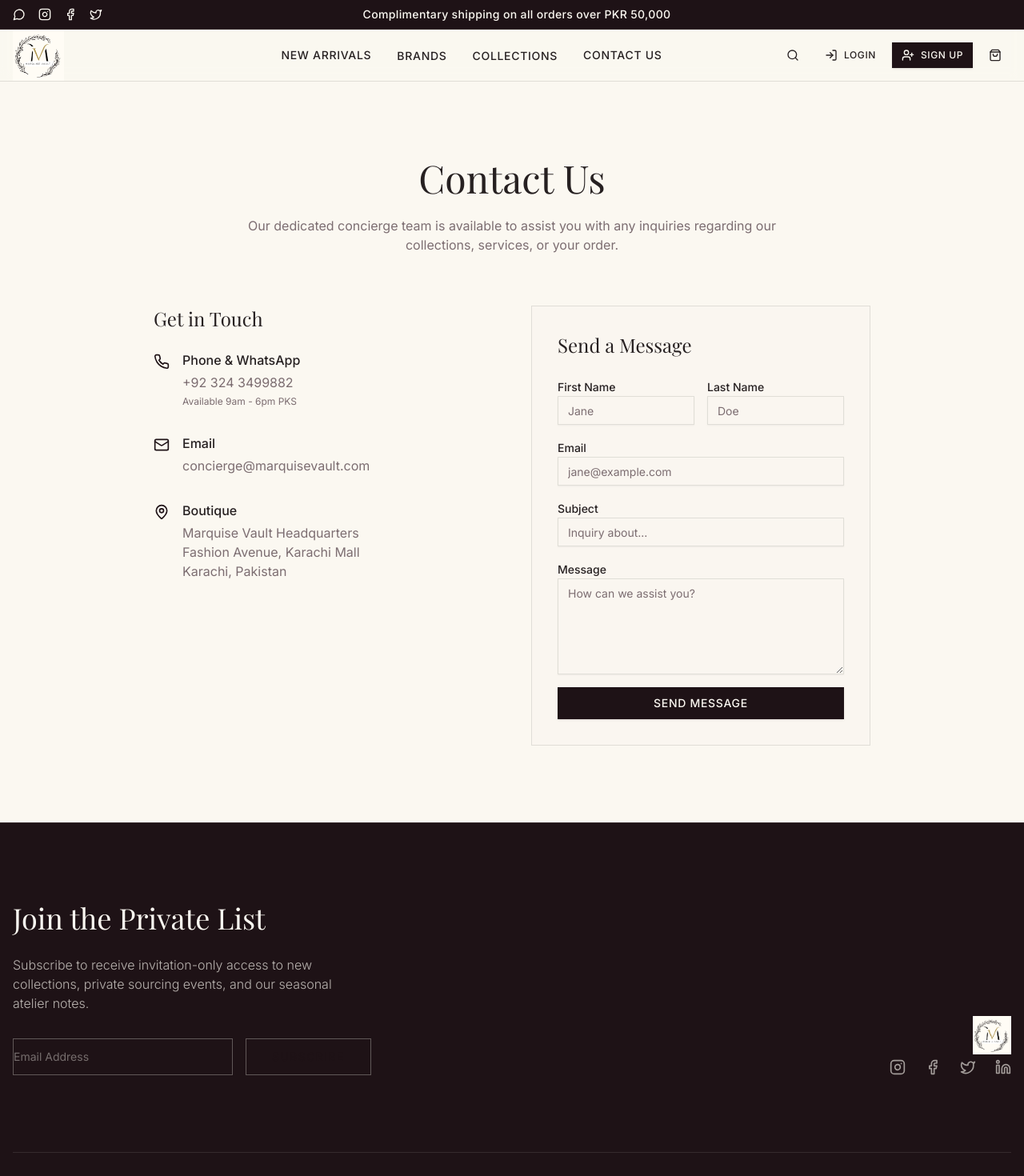
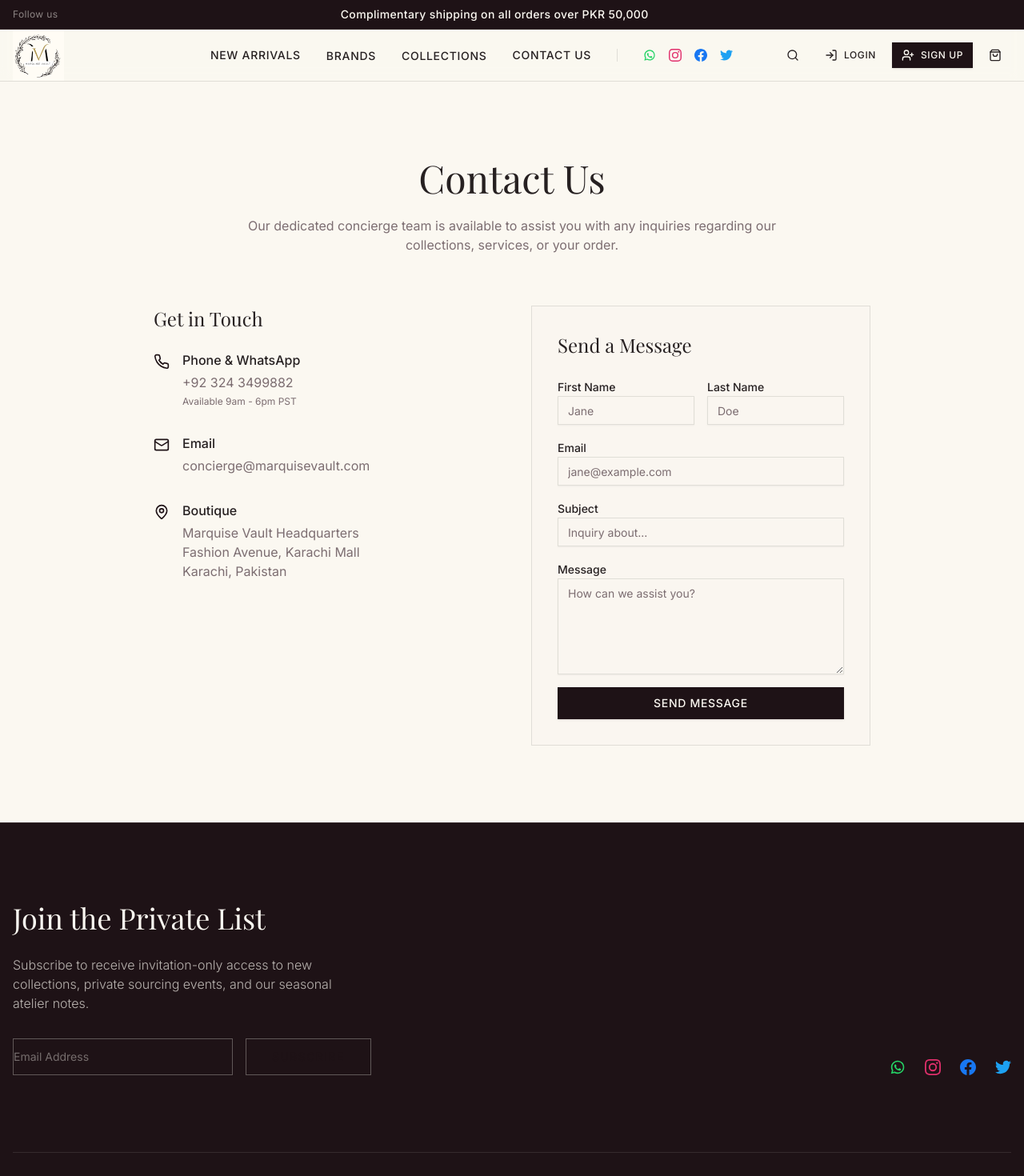
Before and after one commit to muzahiraliraees1-ctrl/MARQUISEVAULT, a Next.js app: page /contact in a window 1280 px wide. Shown: the top 1470 px of the page at 80% size. Built offline with nearby package versions, Linux system fonts and the light colour scheme; a web font is replaced by a local one.

Commit message:
Update social icons (colors & placement) and contact page

```diff
--- a/app/contact/page.tsx
+++ b/app/contact/page.tsx
@@ -22,7 +22,7 @@ export default function ContactPage() {
                             <div>
                                 <p className="font-medium mb-1">Phone & WhatsApp</p>
                                 <p className="text-muted-foreground">+92 324 3499882</p>
-                                <p className="text-xs text-muted-foreground mt-1">Available 9am - 6pm PKS</p>
+                                <p className="text-xs text-muted-foreground mt-1">Available 9am - 6pm PST</p>
                             </div>
                         </div>
 
--- a/components/footer.tsx
+++ b/components/footer.tsx
@@ -3,7 +3,7 @@ import { Input } from "@/components/ui/input"
 import { Button } from "@/components/ui/button"
 import { Separator } from "@/components/ui/separator"
 import Image from "next/image"
-import { Instagram, Facebook, Twitter, Linkedin } from "lucide-react"
+import { } from "lucide-react"
 
 export function Footer() {
   return (
@@ -33,21 +33,27 @@ export function Footer() {
           </div>
 
           <div className="lg:text-right">
-            <Link href="/" className="inline-block">
-              <div className="relative h-12 w-40 ml-auto lg:ml-auto">
-                <Image
-                  src="/logo.png"
-                  alt="Marquise Vault"
-                  fill
-                  className="object-contain object-right"
-                />
-              </div>
-            </Link>
             <div className="flex gap-6 lg:justify-end text-primary-foreground/60">
-              <Link href="https://www.instagram.com/marquisevault?igsh=MXJoN2x6d2J5OTB4Zw==" target="_blank" className="hover:text-accent transition-colors"><Instagram className="h-5 w-5" /></Link>
-              <Link href="https://www.facebook.com/share/1AfJ5MSZZV/" target="_blank" className="hover:text-accent transition-colors"><Facebook className="h-5 w-5" /></Link>
-              <Link href="#" className="hover:text-accent transition-colors"><Twitter className="h-5 w-5" /></Link>
-              <Link href="#" className="hover:text-accent transition-colors"><Linkedin className="h-5 w-5" /></Link>
+              <Link href="https://wa.me/923243499882" target="_blank" className="hover:opacity-80 transition-opacity">
+                <svg xmlns="http://www.w3.org/2000/svg" viewBox="0 0 24 24" fill="#25D366" className="h-5 w-5">
+                  <path d="M12.04 2c-5.46 0-9.91 4.45-9.91 9.91 0 1.75.46 3.45 1.32 4.95L2.05 22l5.25-1.38c1.45.79 3.08 1.21 4.74 1.21 5.46 0 9.91-4.45 9.91-9.91 0-2.65-1.03-5.14-2.9-7.01C17.18 3.03 14.69 2 12.04 2M12.05 19.81c-1.41 0-2.79-.38-4-1.1l-.29-.17-2.97.78.79-2.89-.19-.3c-.79-1.25-1.21-2.7-1.21-4.22 0-4.38 3.56-7.94 7.94-7.94 2.12 0 4.11.83 5.61 2.33 1.5 1.5 2.33 3.49 2.33 5.61.01 4.38-3.55 7.9-8.01 7.9M16.39 14.24c-.24-.12-1.42-.7-1.64-.78-.22-.08-.38-.12-.54.12-.16.24-.63.78-.77.94-.14.16-.28.18-.52.06-.24-.12-1.01-.37-1.92-1.18-.72-.64-1.2-1.43-1.34-1.67-.14-.24-.02-.37.1-.49.1-.1.24-.26.36-.39.12-.13.16-.22.24-.37.08-.15.04-.28-.02-.39-.06-.11-.54-1.29-.74-1.77-.19-.46-.39-.4-.54-.4h-.46c-.16 0-.42.06-.64.3-.22.24-.85.83-.85 2.02s.87 2.34 1 2.67c.12.33 1.71 2.61 4.15 3.66 1.63.7 2.27.75 3.06.63.88-.13 1.42-.58 1.62-1.14.2-.56.2-1.04.14-1.14-.06-.1-.22-.16-.46-.28" />
+                </svg>
+              </Link>
+              <Link href="https://www.instagram.com/marquisevault?igsh=MXJoN2x6d2J5OTB4Zw==" target="_blank" className="hover:opacity-80 transition-opacity">
+                <svg xmlns="http://www.w3.org/2000/svg" viewBox="0 0 24 24" fill="#E1306C" className="h-5 w-5">
+                  <path d="M12 2.163c3.204 0 3.584.012 4.85.07 3.252.148 4.771 1.691 4.919 4.919.058 1.265.069 1.645.069 4.849 0 3.205-.012 3.584-.069 4.849-.149 3.225-1.664 4.771-4.919 4.919-1.266.058-1.644.07-4.85.07-3.204 0-3.584-.012-4.849-.07-3.26-.149-4.771-1.699-4.919-4.92-.058-1.265-.07-1.644-.07-4.849 0-3.204.013-3.583.07-4.849.149-3.227 1.664-4.771 4.919-4.919 1.266-.057 1.645-.069 4.849-.069zM12 0C8.741 0 8.333.014 7.053.072 2.695.272.273 2.69.073 7.052.014 8.333 0 8.741 0 12c0 3.259.014 3.668.072 4.947.2 4.358 2.618 6.78 6.98 6.98C8.333 23.986 8.741 24 12 24c3.259 0 3.668-.014 4.948-.072 4.354-.2 6.782-2.618 6.979-6.98.059-1.28.073-1.689.073-4.948 0-3.259-.014-3.667-.072-4.947-.196-4.354-2.617-6.78-6.979-6.98C15.668.014 15.259 0 12 0zm0 5.838a6.162 6.162 0 100 12.324 6.162 6.162 0 000-12.324zM12 16a4 4 0 110-8 4 4 0 010 8zm6.406-11.845a1.44 1.44 0 100 2.881 1.44 1.44 0 000-2.881z" />
+                </svg>
+              </Link>
+              <Link href="https://www.facebook.com/share/1AfJ5MSZZV/" target="_blank" className="hover:opacity-80 transition-opacity">
+                <svg xmlns="http://www.w3.org/2000/svg" viewBox="0 0 24 24" fill="#1877F2" className="h-5 w-5">
+                  <path d="M24 12.073c0-6.627-5.373-12-12-12s-12 5.373-12 12c0 5.99 4.388 10.954 10.125 11.854v-8.385H7.078v-3.47h3.047V9.43c0-3.007 1.791-4.669 4.533-4.669 1.312 0 2.686.235 2.686.235v2.953H15.83c-1.491 0-1.956.925-1.956 1.874v2.25h3.328l-.532 3.47h-2.796v8.385C19.612 23.027 24 18.062 24 12.073z" />
+                </svg>
+              </Link>
+              <Link href="#" className="hover:opacity-80 transition-opacity">
+                <svg xmlns="http://www.w3.org/2000/svg" viewBox="0 0 24 24" fill="#1DA1F2" className="h-5 w-5">
+                  <path d="M23.953 4.57a10 10 0 01-2.825.775 4.958 4.958 0 002.165-2.724 10.051 10.051 0 01-3.127 1.195 4.92 4.92 0 00-8.384 4.482C7.69 8.095 4.067 6.13 1.64 3.162a4.822 4.822 0 00-.666 2.475c0 1.71.87 3.213 2.188 4.096a4.904 4.904 0 01-2.228-.616v.06a4.923 4.923 0 003.946 4.827 4.996 4.996 0 01-2.212.085 4.936 4.936 0 004.604 3.417 9.867 9.867 0 01-6.102 2.105c-.39 0-.779-.023-1.17-.067a13.995 13.995 0 007.557 2.209c9.053 0 13.998-7.496 13.998-13.985 0-.21 0-.42-.015-.63A9.935 9.935 0 0024 4.59z" />
+                </svg>
+              </Link>
             </div>
           </div>
         </div>
--- a/components/header.tsx
+++ b/components/header.tsx
@@ -3,7 +3,7 @@
 import Link from "next/link"
 import { useState, useRef, useEffect } from "react"
 import Image from "next/image"
-import { Search, ShoppingBag, User, Menu, X, LogIn, UserPlus, Instagram, Facebook, Twitter, MessageCircle } from "lucide-react"
+import { Search, ShoppingBag, User, Menu, X, LogIn, UserPlus } from "lucide-react"
 import { Button } from "@/components/ui/button"
 import { Sheet, SheetContent, SheetTrigger } from "@/components/ui/sheet"
 import { useCart } from "@/lib/cart-context"
@@ -42,22 +42,7 @@ export function Header() {
       <div className="bg-primary text-primary-foreground py-2 text-sm tracking-wide border-b border-primary-foreground/10">
         <div className="container mx-auto px-4 flex flex-col md:flex-row justify-between items-center gap-2">
           <div className="flex items-center gap-4 order-2 md:order-1">
-            <Link href="https://wa.me/923243499882" target="_blank" className="hover:text-accent transition-colors">
-              <MessageCircle className="h-4 w-4" />
-              <span className="sr-only">WhatsApp</span>
-            </Link>
-            <Link href="https://www.instagram.com/marquisevault?igsh=MXJoN2x6d2J5OTB4Zw==" target="_blank" className="hover:text-accent transition-colors">
-              <Instagram className="h-4 w-4" />
-              <span className="sr-only">Instagram</span>
-            </Link>
-            <Link href="https://www.facebook.com/share/1AfJ5MSZZV/" target="_blank" className="hover:text-accent transition-colors">
-              <Facebook className="h-4 w-4" />
-              <span className="sr-only">Facebook</span>
-            </Link>
-            <Link href="#" className="hover:text-accent transition-colors">
-              <Twitter className="h-4 w-4" />
-              <span className="sr-only">Twitter</span>
-            </Link>
+            <span className="text-xs text-primary-foreground/50 hidden md:inline">Follow us</span>
           </div>
           <p className="font-medium order-1 md:order-2 text-center flex-1">
             Complimentary shipping on all orders over PKR 50,000
@@ -192,6 +177,32 @@ export function Header() {
             >
               Contact Us
             </Link>
+            <div className="hidden lg:flex items-center gap-4 border-l border-border pl-8">
+              <Link href="https://wa.me/923243499882" target="_blank" className="hover:opacity-80 transition-opacity">
+                <svg xmlns="http://www.w3.org/2000/svg" viewBox="0 0 24 24" fill="#25D366" className="h-4 w-4">
+                  <path d="M12.04 2c-5.46 0-9.91 4.45-9.91 9.91 0 1.75.46 3.45 1.32 4.95L2.05 22l5.25-1.38c1.45.79 3.08 1.21 4.74 1.21 5.46 0 9.91-4.45 9.91-9.91 0-2.65-1.03-5.14-2.9-7.01C17.18 3.03 14.69 2 12.04 2M12.05 19.81c-1.41 0-2.79-.38-4-1.1l-.29-.17-2.97.78.79-2.89-.19-.3c-.79-1.25-1.21-2.7-1.21-4.22 0-4.38 3.56-7.94 7.94-7.94 2.12 0 4.11.83 5.61 2.33 1.5 1.5 2.33 3.49 2.33 5.61.01 4.38-3.55 7.9-8.01 7.9M16.39 14.24c-.24-.12-1.42-.7-1.64-.78-.22-.08-.38-.12-.54.12-.16.24-.63.78-.77.94-.14.16-.28.18-.52.06-.24-.12-1.01-.37-1.92-1.18-.72-.64-1.2-1.43-1.34-1.67-.14-.24-.02-.37.1-.49.1-.1.24-.26.36-.39.12-.13.16-.22.24-.37.08-.15.04-.28-.02-.39-.06-.11-.54-1.29-.74-1.77-.19-.46-.39-.4-.54-.4h-.46c-.16 0-.42.06-.64.3-.22.24-.85.83-.85 2.02s.87 2.34 1 2.67c.12.33 1.71 2.61 4.15 3.66 1.63.7 2.27.75 3.06.63.88-.13 1.42-.58 1.62-1.14.2-.56.2-1.04.14-1.14-.06-.1-.22-.16-.46-.28" />
+                </svg>
+                <span className="sr-only">WhatsApp</span>
+              </Link>
+              <Link href="https://www.instagram.com/marquisevault?igsh=MXJoN2x6d2J5OTB4Zw==" target="_blank" className="hover:opacity-80 transition-opacity">
+                <svg xmlns="http://www.w3.org/2000/svg" viewBox="0 0 24 24" fill="#E1306C" className="h-4 w-4">
+                  <path d="M12 2.163c3.204 0 3.584.012 4.85.07 3.252.148 4.771 1.691 4.919 4.919.058 1.265.069 1.645.069 4.849 0 3.205-.012 3.584-.069 4.849-.149 3.225-1.664 4.771-4.919 4.919-1.266.058-1.644.07-4.85.07-3.204 0-3.584-.012-4.849-.07-3.26-.149-4.771-1.699-4.919-4.92-.058-1.265-.07-1.644-.07-4.849 0-3.204.013-3.583.07-4.849.149-3.227 1.664-4.771 4.919-4.919 1.266-.057 1.645-.069 4.849-.069zM12 0C8.741 0 8.333.014 7.053.072 2.695.272.273 2.69.073 7.052.014 8.333 0 8.741 0 12c0 3.259.014 3.668.072 4.947.2 4.358 2.618 6.78 6.98 6.98C8.333 23.986 8.741 24 12 24c3.259 0 3.668-.014 4.948-.072 4.354-.2 6.782-2.618 6.979-6.98.059-1.28.073-1.689.073-4.948 0-3.259-.014-3.667-.072-4.947-.196-4.354-2.617-6.78-6.979-6.98C15.668.014 15.259 0 12 0zm0 5.838a6.162 6.162 0 100 12.324 6.162 6.162 0 000-12.324zM12 16a4 4 0 110-8 4 4 0 010 8zm6.406-11.845a1.44 1.44 0 100 2.881 1.44 1.44 0 000-2.881z" />
+                </svg>
+                <span className="sr-only">Instagram</span>
+              </Link>
+              <Link href="https://www.facebook.com/share/1AfJ5MSZZV/" target="_blank" className="hover:opacity-80 transition-opacity">
+                <svg xmlns="http://www.w3.org/2000/svg" viewBox="0 0 24 24" fill="#1877F2" className="h-4 w-4">
+                  <path d="M24 12.073c0-6.627-5.373-12-12-12s-12 5.373-12 12c0 5.99 4.388 10.954 10.125 11.854v-8.385H7.078v-3.47h3.047V9.43c0-3.007 1.791-4.669 4.533-4.669 1.312 0 2.686.235 2.686.235v2.953H15.83c-1.491 0-1.956.925-1.956 1.874v2.25h3.328l-.532 3.47h-2.796v8.385C19.612 23.027 24 18.062 24 12.073z" />
+                </svg>
+                <span className="sr-only">Facebook</span>
+              </Link>
+              <Link href="#" className="hover:opacity-80 transition-opacity">
+                <svg xmlns="http://www.w3.org/2000/svg" viewBox="0 0 24 24" fill="#1DA1F2" className="h-4 w-4">
+                  <path d="M23.953 4.57a10 10 0 01-2.825.775 4.958 4.958 0 002.165-2.724 10.051 10.051 0 01-3.127 1.195 4.92 4.92 0 00-8.384 4.482C7.69 8.095 4.067 6.13 1.64 3.162a4.822 4.822 0 00-.666 2.475c0 1.71.87 3.213 2.188 4.096a4.904 4.904 0 01-2.228-.616v.06a4.923 4.923 0 003.946 4.827 4.996 4.996 0 01-2.212.085 4.936 4.936 0 004.604 3.417 9.867 9.867 0 01-6.102 2.105c-.39 0-.779-.023-1.17-.067a13.995 13.995 0 007.557 2.209c9.053 0 13.998-7.496 13.998-13.985 0-.21 0-.42-.015-.63A9.935 9.935 0 0024 4.59z" />
+                </svg>
+                <span className="sr-only">Twitter</span>
+              </Link>
+            </div>
           </nav>
 
           {/* Actions */}
```
